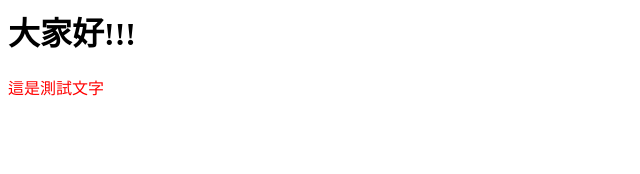
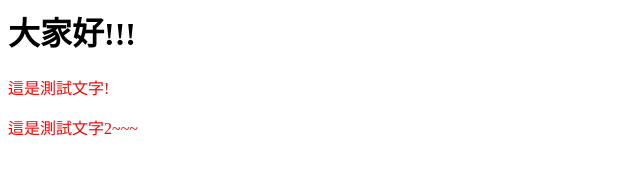
Before and after one commit to GDMonster/git, a plain HTML site: page index2.html in a window 1280 px wide. Shown: the whole page, without its empty margins (0-640 px from the left). Drawn offline with Linux system fonts and the light colour scheme.

Commit message:
update index2.html

```diff
--- a/index2.html
+++ b/index2.html
@@ -6,6 +6,7 @@
 
   <body>
     <h1>大家好!!!</h1>
-    <p class="red-color">這是測試文字</p>
+    <p class="red-color">這是測試文字!</p>
+	<p class="red-color">這是測試文字2~~~</p>
   </body>
 </html>
```
